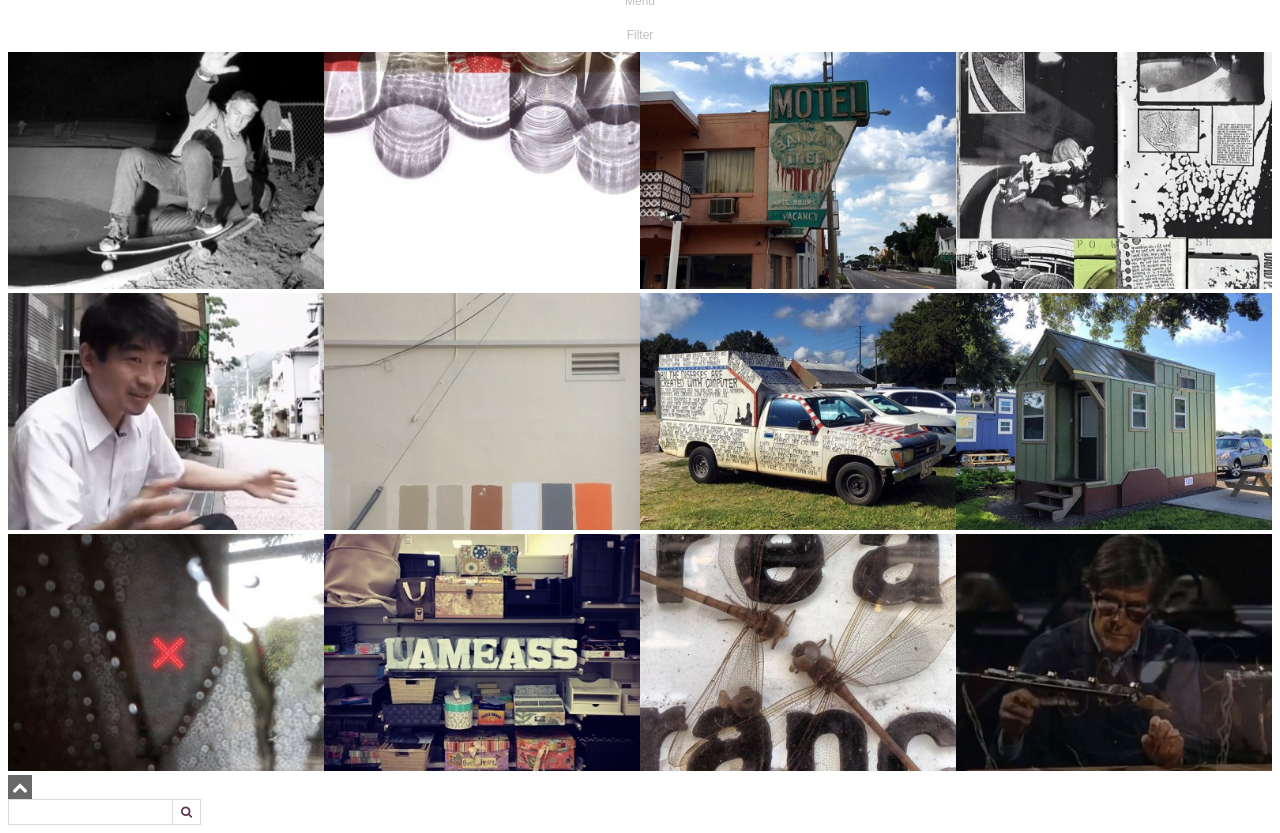
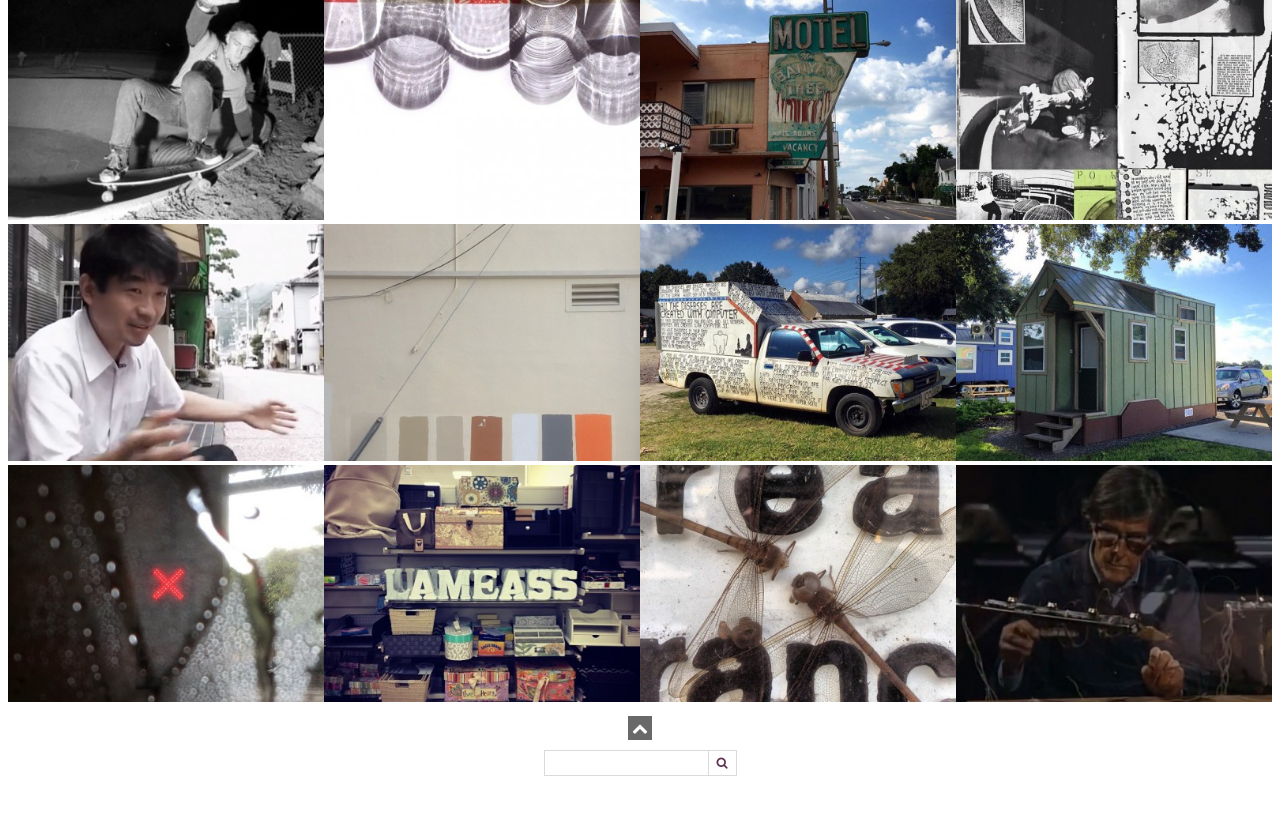
Before and after one commit to nstreetman/assignment-06, a plain HTML site: page index.html in a window 1280 px wide. Shown: the part 82-915 px from the top of the page. After the commit the page ends 866 px from the top, so only its background shows below. Drawn offline with Linux system fonts and the light colour scheme.

Commit message:
Even closer but not yet

```diff
--- a/css/style.css
+++ b/css/style.css
@@ -71,12 +71,16 @@ img{
 /******************
   Footer
 ******************/
+.icon {
+  text-align: center;
+  padding: 10px;
+}
 
 footer i{
     color: #fff;
-  font-weight: lighter;
     background: #696969;
     padding: 4px;
+    text-align: center;
 }
 
 .searchform div {
@@ -86,6 +90,7 @@ width: 193px;
 
 .searchboxwrapper {
     position: relative;
+    margin: auto;
 }
 
 .searchbox {
@@ -128,6 +133,19 @@ Media Screen
         width: 33.3333%;
       }
 
+      .header div{
+        display: inline-block;
+      }
+
+      div .menu {
+        border-right: 2px solid #dadada;
+      }
+
+
+	}
+
+  footer {
+
   }
 
   @media screen and (min-width: 992px){
--- a/index.html
+++ b/index.html
@@ -14,10 +14,12 @@
     <div class="logo">
       <img src="images/sb-logo.png" class="logo">
     </div>
+    <div class="nav-container">
         <nav class="menus">
                 <div><a href="www.google.com" alt="Menu">Menu</a></div>
                 <div><a href="www.google.com" alt="Filter">Filter</a></div>
         </nav>
+    </div>
 </header>
 
   <div class="column-container image-stack">
@@ -36,13 +38,14 @@
   </div>
 
   <footer>
-  <i class="fa fa-chevron-up" aria-hidden="true"></i>
+    <div class="column-container-footer">
+        <div class="icon"><i class="fa fa-chevron-up" aria-hidden="true"></i></div>
+    </div>
     <form role="search" method="get" id="searchform" class="searchform" action="#" _lpchecked="1">
       <div class="searchboxwrapper">
       <input class="searchbox" type="text" value="" name="s"  id="s">
       <input class="searchsubmit" type="submit" id="searchsubmit" value="">
       </div>
-
     </form>
 
 </footer>
```
Lines whose indentation alone changed are shown as unchanged.
